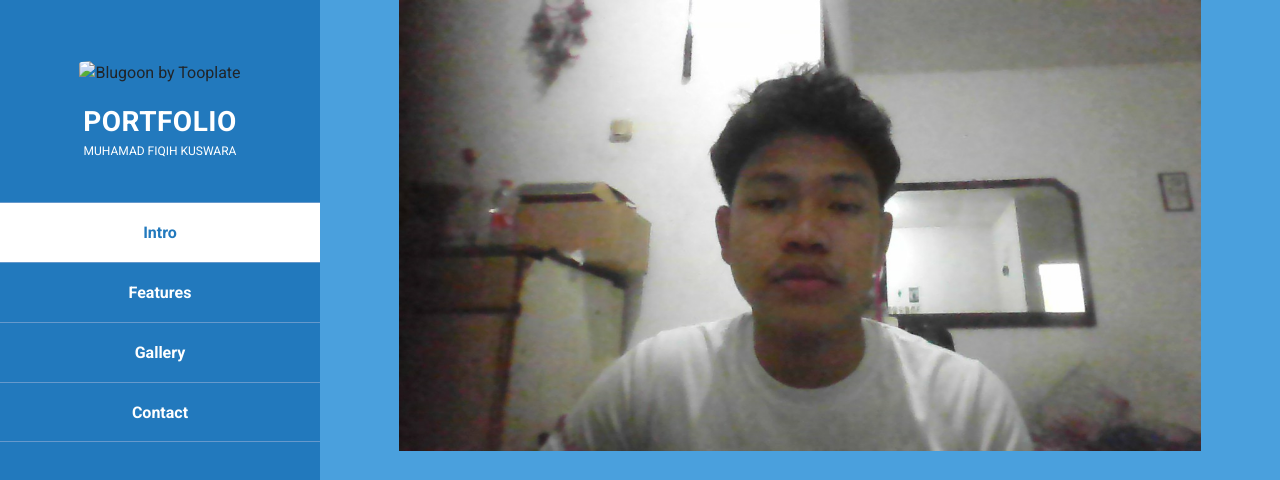
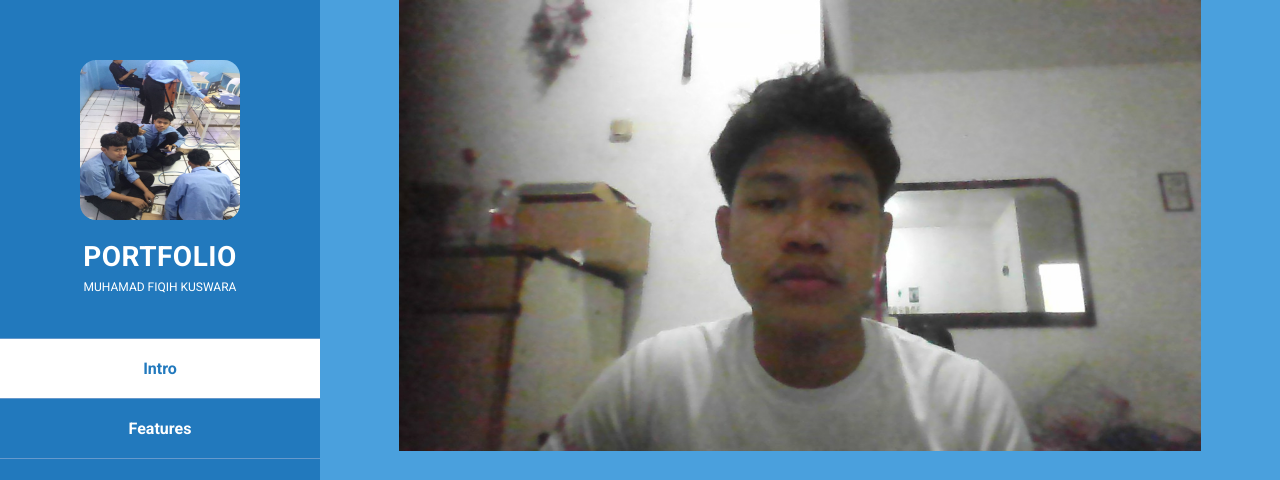
Before and after one commit to Fiqih10/Fiqihporto, a plain HTML site: page index.html in a window 1280 px wide. Shown: the top 480 px of the page. Drawn offline with Linux system fonts and the light colour scheme; files whose address does not match are found by name.

Commit message:
Update index.html

```diff
--- a/index.html
+++ b/index.html
@@ -28,7 +28,7 @@ https://www.tooplate.com/view/2116-blugoon
           <i class="fa fa-times" id="menu-close"></i>
           <div class="container">
             <div class="image">
-              <a href="#"><img src="assets/images/gambar%20diri"alt="Blugoon by Tooplate" /></a>
+              <a href="#"><img src="img/photo_2024-06-11_14-41-04.jpg"alt="Blugoon by Tooplate" /></a>
             </div>
             <div class="author-content">
               <h4>POrtfolio</h4>
```
